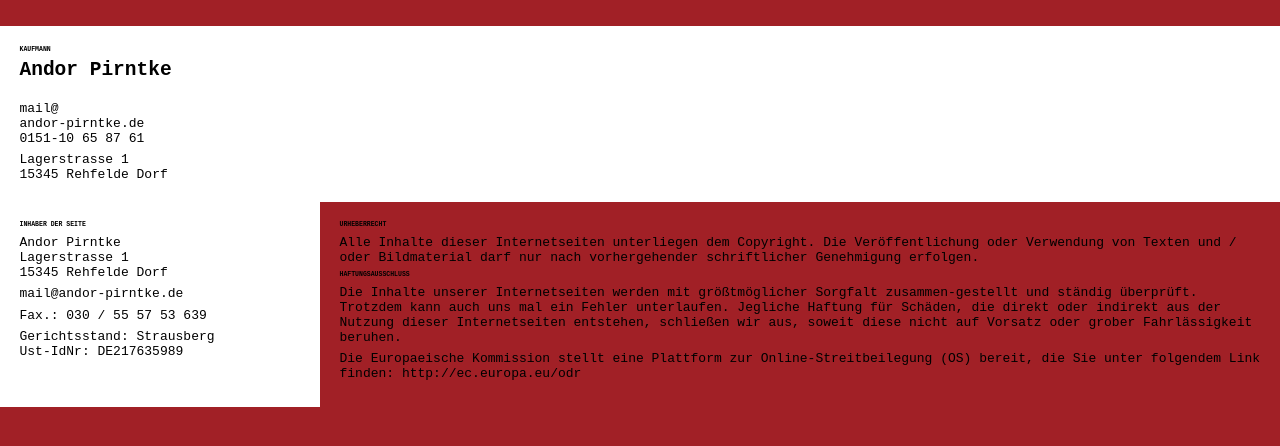
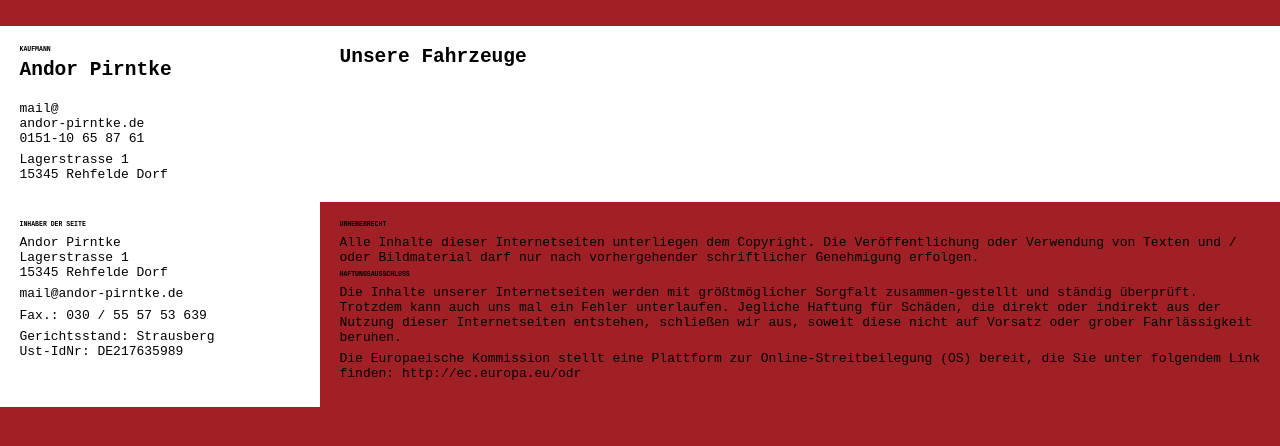
Before and after one commit to tbielich/andor-pirntke, an Eleventy site: page src/pages/cars.md in a window 1280 px wide. Built offline with nearby package versions, Linux system fonts and the light colour scheme; Eleventy itself is replaced by a stand-in of ours; files that its build step writes are made by us from their sources; no server answers; what cloudinary would draw is missing.

Commit message:
Update Seite “cars”

```diff
--- a/src/pages/cars.md
+++ b/src/pages/cars.md
@@ -5,3 +5,4 @@ description: Unser Fahrzeuge im Verkauf
 tags:
   - Page
 ---
+# Unsere Fahrzeuge
```
